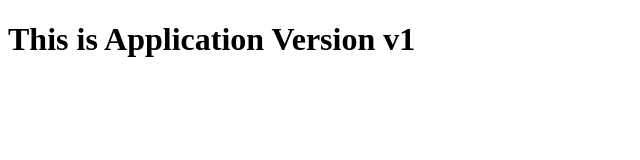
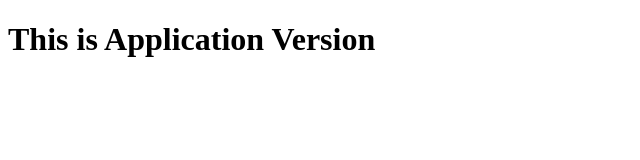
Before and after one commit to devopswithashok/codedeploy-s3-pipeline, a plain HTML site: page index.html in a window 1280 px wide. Shown: the full height of the page, 0-640 px from the left. Drawn offline with Linux system fonts and the light colour scheme.

Commit message:
new change

```diff
--- a/index.html
+++ b/index.html
@@ -6,6 +6,6 @@
     <title>Document</title>
 </head>
 <body>
-    <h1> This is Application Version v1</h1>
+    <h1> This is Application Version</h1>
 </body>
 </html>
```
